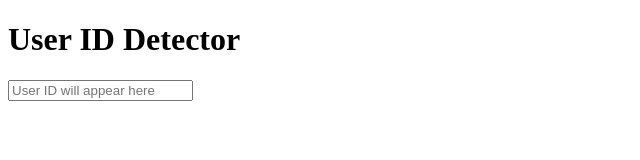
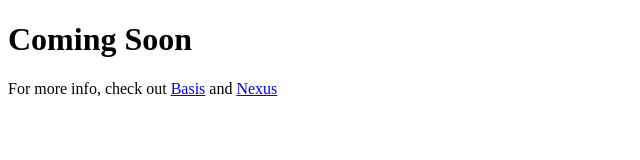
Before and after one commit to NexusSocial/nexussocial.github.io, a plain HTML site: page index.html in a window 1280 px wide. Shown: the whole page, without its empty margins (0-640 px from the left). Drawn offline with Linux system fonts and the light colour scheme.

Commit message:
link to basis and nexus

```diff
--- a/index.html
+++ b/index.html
@@ -3,28 +3,10 @@
 <head>
     <meta charset="UTF-8">
     <meta name="viewport" content="width=device-width, initial-scale=1.0">
-    <title>User ID Detector</title>
+    <title>Social VR Network</title>
 </head>
 <body>
-    <h1>User ID Detector</h1>
-    <input type="text" id="userIdInput" placeholder="User ID will appear here">
-
-    <script>
-        // Function to get URL parameters
-        function getUrlParameter(name) {
-            name = name.replace(/[\[]/, '\\[').replace(/[\]]/, '\\]');
-            var regex = new RegExp('[\\?&]' + name + '=([^&#]*)');
-            var results = regex.exec(location.search);
-            return results === null ? '' : decodeURIComponent(results[1].replace(/\+/g, ' '));
-        }
-
-        // Get the user_id from URL parameters
-        var userId = getUrlParameter('user_id');
-
-        // Fill the input if user_id is present
-        if (userId) {
-            document.getElementById('userIdInput').value = userId;
-        }
-    </script>
+    <h1>Coming Soon</h1>
+	For more info, check out <a href="https://discord.gg/Yard6h24vP">Basis</a> and <a href="https://discord.gg/KbdjtNaGUV">Nexus</a>
 </body>
 </html>
```
